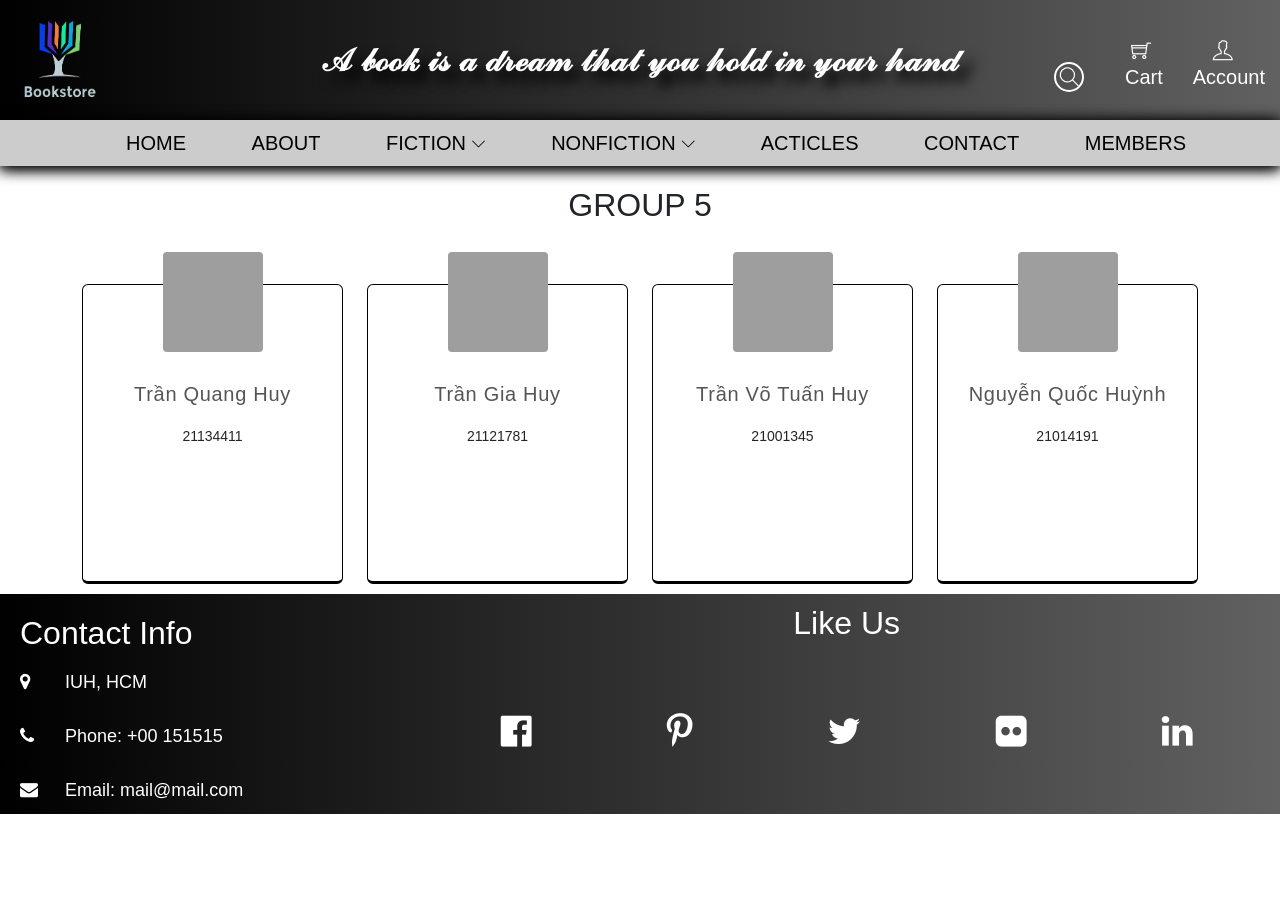
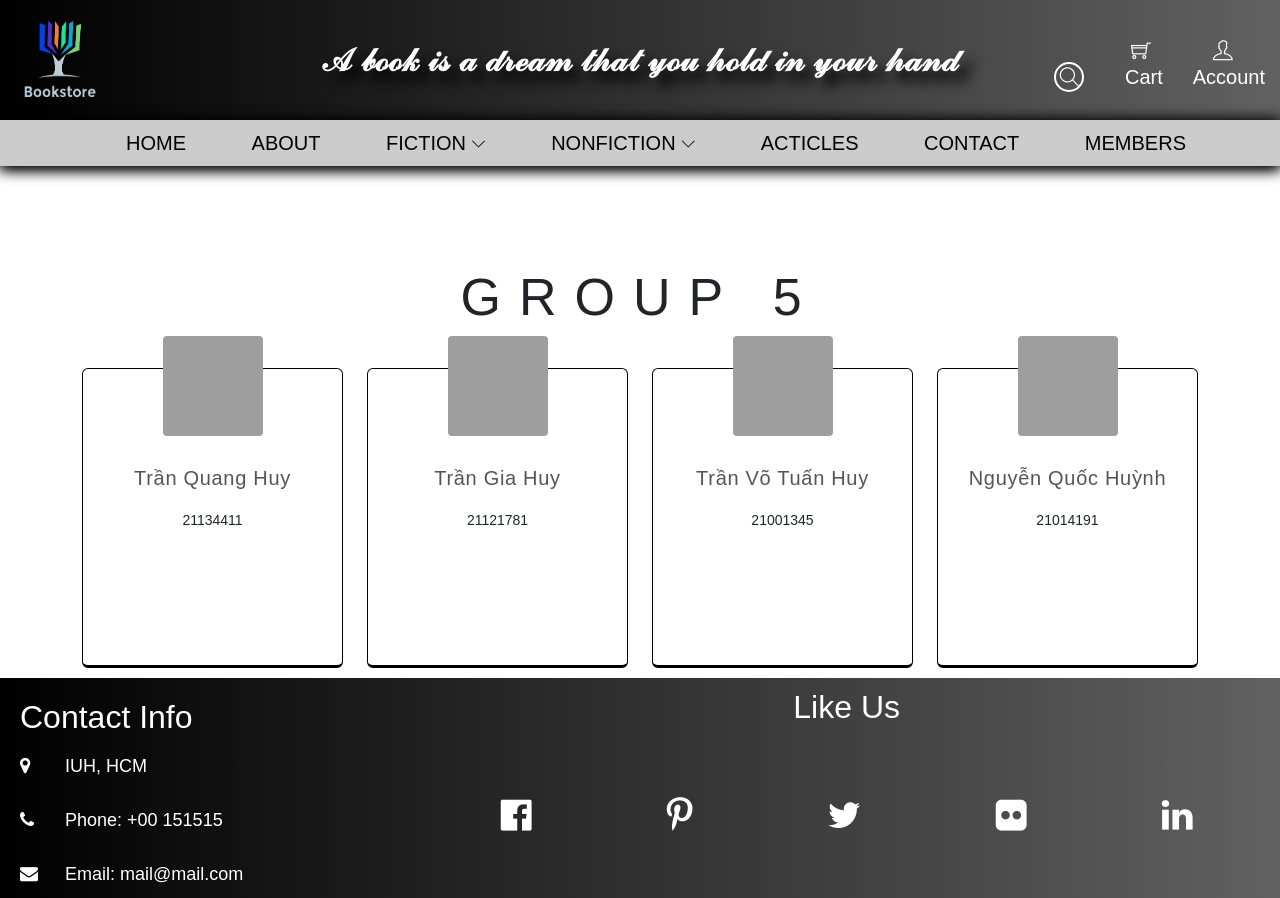
Before and after one commit to trangiahuy12/BookStores, a plain HTML site: page HTML/Members.html in a window 1280 px wide. Before the commit the page ends 814 px from the top, so only its background shows below. Drawn offline with Linux system fonts and the light colour scheme; grey boxes are pictures that could not be loaded.

Commit message:
final_fixx

```diff
--- a/HTML/Team.html
+++ b/HTML/Members.html
@@ -5,7 +5,7 @@
     <meta http-equiv="X-UA-Compatible" content="IE=edge">
     <meta name="viewport" content="width=device-width, initial-scale=1.0">
 	<link rel="icon" type="image/x-icon" href="../IMAGE/logo-image.png">
-    <title>Teams</title>
+    <title>Members</title>
     <link rel="stylesheet" href="../CSS/Team.css">
     <link rel="stylesheet" href="../CSS/Style.css">
 	<link rel="stylesheet" href="../themify-icons/themify-icons.css">
@@ -29,7 +29,11 @@
 
 		<div id="menu"></div>
 
-        <h2 align="center" style="margin: 20px 0;">GROUP 5</h2>
+        <h2 align="center" style="font-size: 52px;
+        margin: 0;
+        text-transform: uppercase;
+        letter-spacing: 18px;
+        padding-top: 100px;">GROUP 5</h2>
   <div class="container">
    <div class="row">
         <div class="col-md-3">
```
Also changed, not shown: HTML/Sign_up.html (+1 -0 lines).
